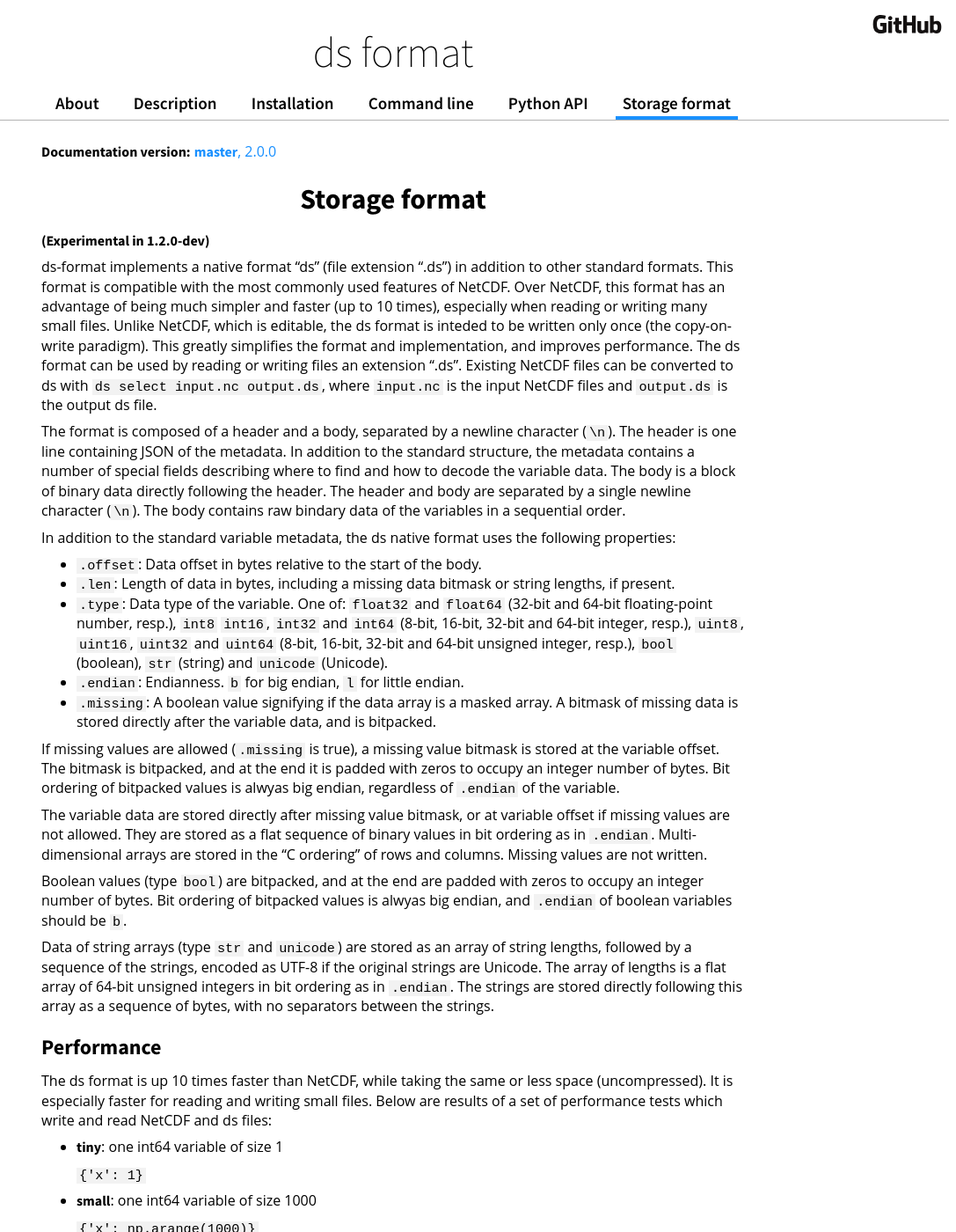
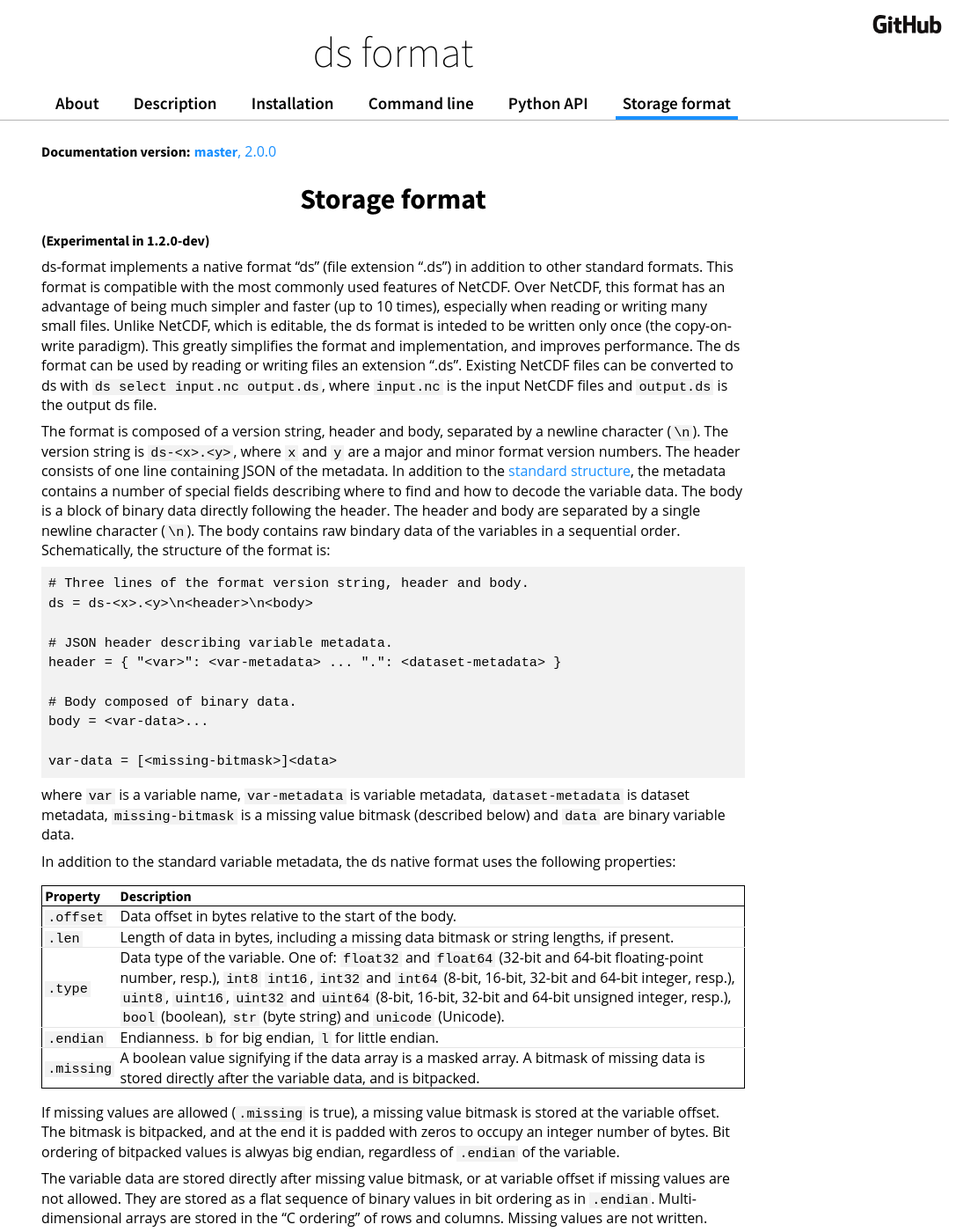
Before and after one commit to peterkuma/ds-format, a Jekyll site: the page built from docs/Storage_format/master/index.md, in a window 1280 px wide and 1400 px high. Shown: the whole window at 88% size, without its empty margins (193-1280 px from the left). Built offline with Jekyll 4.4.1, drawn with Linux system fonts in a browser that asks for light colours; some web fonts are replaced.

Commit message:
Improve storage format doc and add version string
The storage format now starts with a version string.

````diff
--- a/docs/Storage_format/master/index.md
+++ b/docs/Storage_format/master/index.md
@@ -19,29 +19,44 @@ by reading or writing files an extension ".ds". Existing NetCDF files can be
 converted to ds with `ds select input.nc output.ds`, where `input.nc` is the
 input NetCDF files and `output.ds` is the output ds file.
 
-The format is composed of a header and a body, separated by a newline character
-(`\n`). The header is one line containing JSON of the metadata. In addition
-to the standard structure, the metadata contains a number of special fields
-describing where to find and how to decode
-the variable data.  The body is a block of binary data directly following the
-header. The header and body are separated by a single newline character (`\n`).
-The body contains raw bindary data of the variables in a sequential order.
+The format is composed of a version string, header and body, separated by a
+newline character (`\n`). The version string is `ds-<x>.<y>`, where `x` and `y`
+are a major and minor format version numbers. The header consists of one line
+containing JSON of the metadata. In addition to the [standard
+structure](../../Description), the metadata contains a number of special fields
+describing where to find and how to decode the variable data.  The body is a
+block of binary data directly following the header. The header and body are
+separated by a single newline character (`\n`).  The body contains raw bindary
+data of the variables in a sequential order. Schematically, the structure of
+the format is:
+
+```
+# Three lines of the format version string, header and body.
+ds = ds-<x>.<y>\n<header>\n<body>
+
+# JSON header describing variable metadata.
+header = { "<var>": <var-metadata> ... ".": <dataset-metadata> }
+
+# Body composed of binary data.
+body = <var-data>...
+
+var-data = [<missing-bitmask>]<data>
+```
+
+where `var` is a variable name, `var-metadata` is variable metadata,
+`dataset-metadata` is dataset metadata, `missing-bitmask` is a missing value
+bitmask (described below) and `data` are binary variable data.
 
 In addition to the standard variable metadata, the ds native format uses the
 following properties:
 
-- `.offset`: Data offset in bytes relative to the start of the body.
-- `.len`: Length of data in bytes, including a missing data bitmask or string
-  lengths, if present.
-- `.type`: Data type of the variable. One of: `float32` and `float64` (32-bit
-  and 64-bit floating-point number, resp.), `int8` `int16`, `int32` and `int64`
-  (8-bit, 16-bit, 32-bit and 64-bit integer, resp.), `uint8`, `uint16`,
-  `uint32` and `uint64` (8-bit, 16-bit, 32-bit and 64-bit unsigned integer,
-  resp.), `bool` (boolean), `str` (string) and `unicode` (Unicode).
-- `.endian`: Endianness. `b` for big endian, `l` for little endian.
-- `.missing`: A boolean value signifying if the data array is a masked array. A
-  bitmask of missing data is stored directly after the variable data, and is
-  bitpacked.
+| Property | Description |
+| --- | --- |
+| `.offset` | Data offset in bytes relative to the start of the body. |
+| `.len` | Length of data in bytes, including a missing data bitmask or string lengths, if present. |
+| `.type` | Data type of the variable. One of: `float32` and `float64` (32-bit and 64-bit floating-point number, resp.), `int8` `int16`, `int32` and `int64` (8-bit, 16-bit, 32-bit and 64-bit integer, resp.), `uint8`, `uint16`, `uint32` and `uint64` (8-bit, 16-bit, 32-bit and 64-bit unsigned integer, resp.), `bool` (boolean), `str` (byte string) and `unicode` (Unicode). |
+| `.endian` | Endianness. `b` for big endian, `l` for little endian. |
+| `.missing` | A boolean value signifying if the data array is a masked array. A bitmask of missing data is stored directly after the variable data, and is bitpacked. |
 
 If missing values are allowed (`.missing` is true), a missing value bitmask is
 stored at the variable offset. The bitmask is bitpacked, and at the end it is
````
Also changed, not shown: 1 other file.
